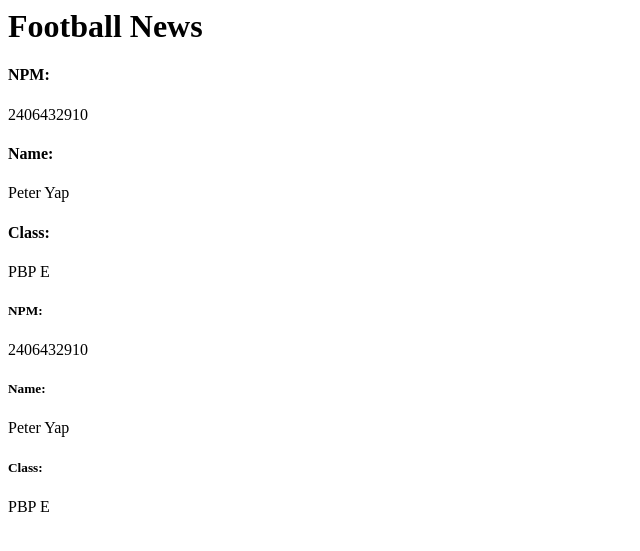
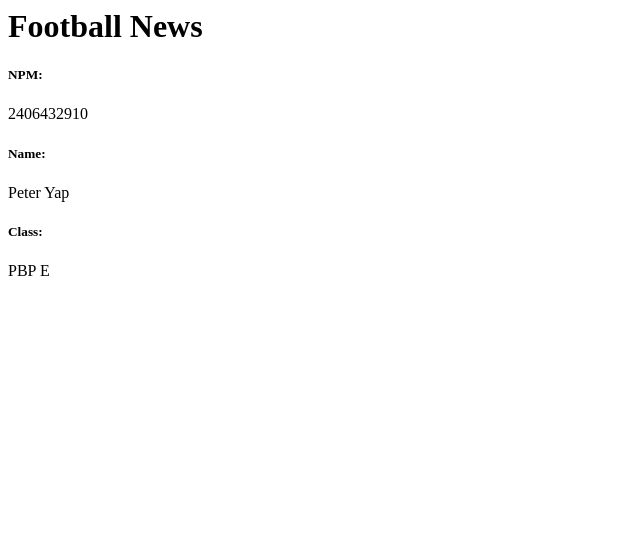
Before and after one commit to petery05/football-news, a Django app: page / in a window 1280 px wide. Shown: the top 551 px of the page, without its empty margins (0-640 px from the left). Run offline with Django 5.2, Linux system fonts and the light colour scheme.

Commit message:
Complete tutorial 1: Django MVT implementation

```diff
--- a/main/templates/main.html
+++ b/main/templates/main.html
@@ -1,11 +1,4 @@
 <h1>Football News</h1>
-
-<h4>NPM: </h4>
-<p>2406432910</p> <!-- Ubah sesuai dengan npm kamu -->
-<h4>Name: </h4>
-<p>Peter Yap</p> <!-- Ubah sesuai dengan nama kamu -->
-<h4>Class: </h4>
-<p>PBP E</p> <!-- Ubah sesuai dengan kelas kamu -->
 
 <h5>NPM: </h5>
 <p>{{ npm }}</p>
```
